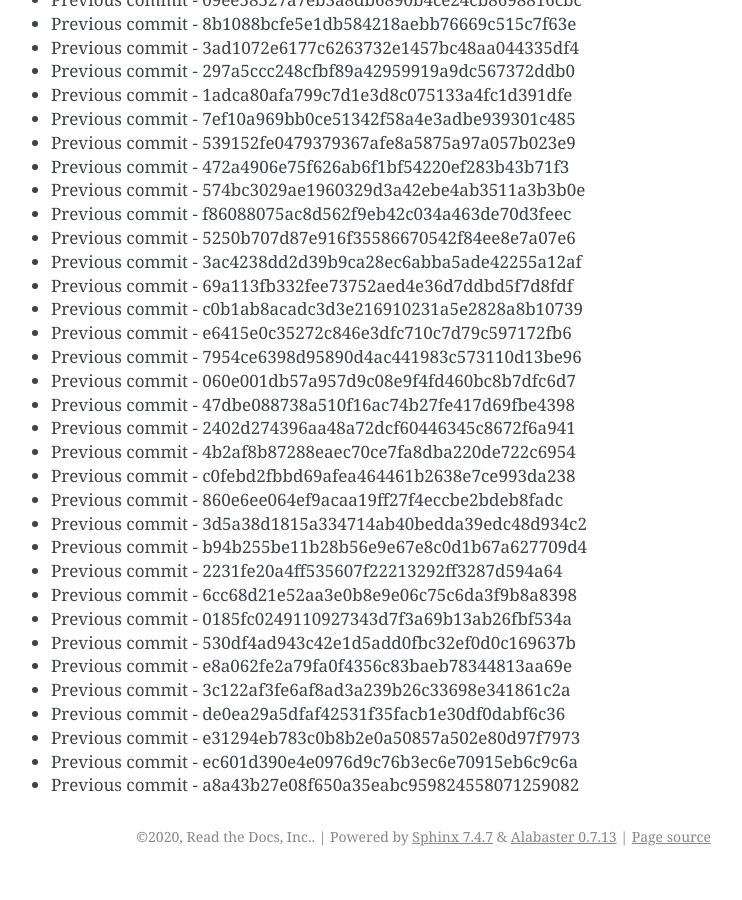
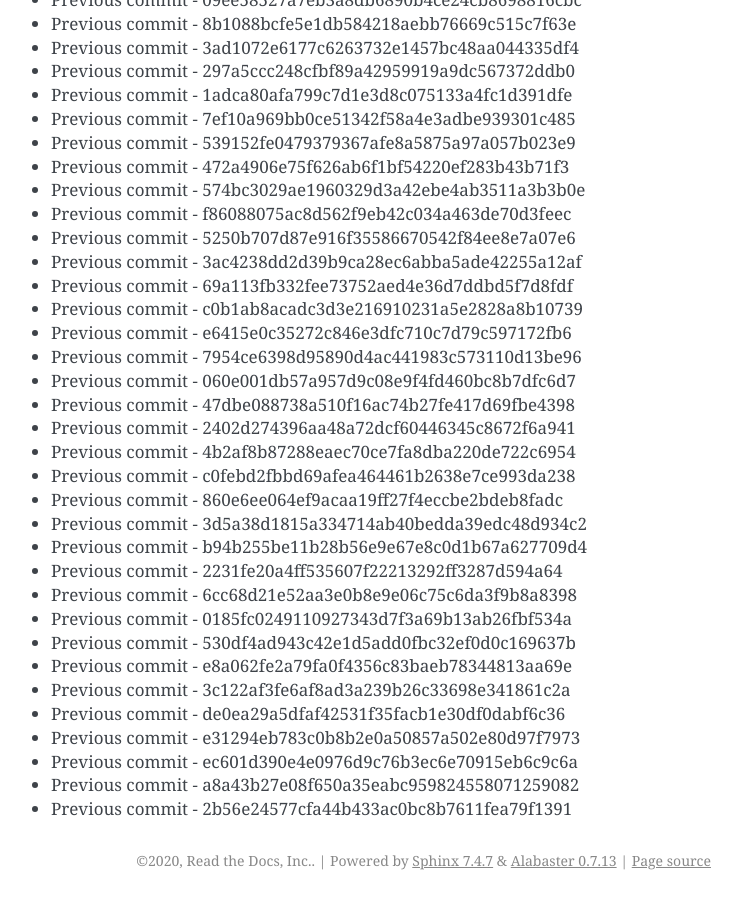
Before and after one commit to readthedocs/rtd-git-stresstest, a Sphinx documentation site: the page built from docs/updates.rst, in a window 1280 px wide and 900 px high, scrolled down 1536 px. Shown: the whole window, without its empty margins (399-1141 px from the left). Built offline with Sphinx 7.4.7, drawn with Linux system fonts in a browser that asks for light colours; before the commit the page ends 2412 px from its top, so only the background shows below that.

Commit message:
Generating commit from previous: 2b56e24577cfa44b433ac0bc8b7611fea79f1391

```diff
--- a/docs/updates.rst
+++ b/docs/updates.rst
@@ -96,3 +96,4 @@ It can be tested for any performance characteristics.
 * Previous commit - e31294eb783c0b8b2e0a50857a502e80d97f7973
 * Previous commit - ec601d390e4e0976d9c76b3ec6e70915eb6c9c6a
 * Previous commit - a8a43b27e08f650a35eabc959824558071259082
+* Previous commit - 2b56e24577cfa44b433ac0bc8b7611fea79f1391
```
